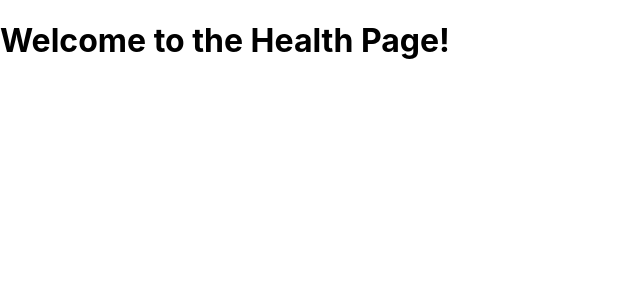
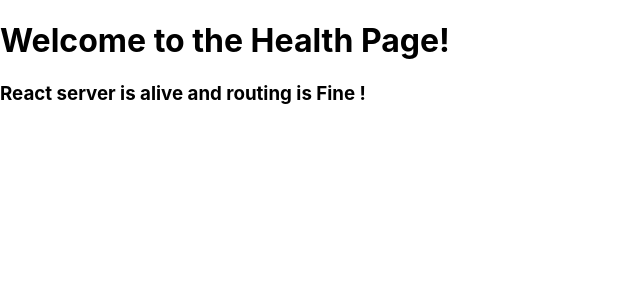
Before and after one commit to sok5188/GyunPang_FE, a React (Create React App) app: page /health in a window 1280 px wide. Shown: the top 300 px of the page, without its empty margins (0-640 px from the left). Built offline with nearby package versions, Linux system fonts and the light colour scheme.

Commit message:
add health page

```diff
--- a/src/pages/HealthPage.js
+++ b/src/pages/HealthPage.js
@@ -6,7 +6,7 @@
     return (
         <div>
             <h1>Welcome to the Health Page!</h1>
-            {/* 원하는 환영 메시지 및 컨텐츠를 추가할 수 있습니다. */}
+            <h3>React server is alive and routing is Fine !</h3>
         </div>
     );
 }
```
